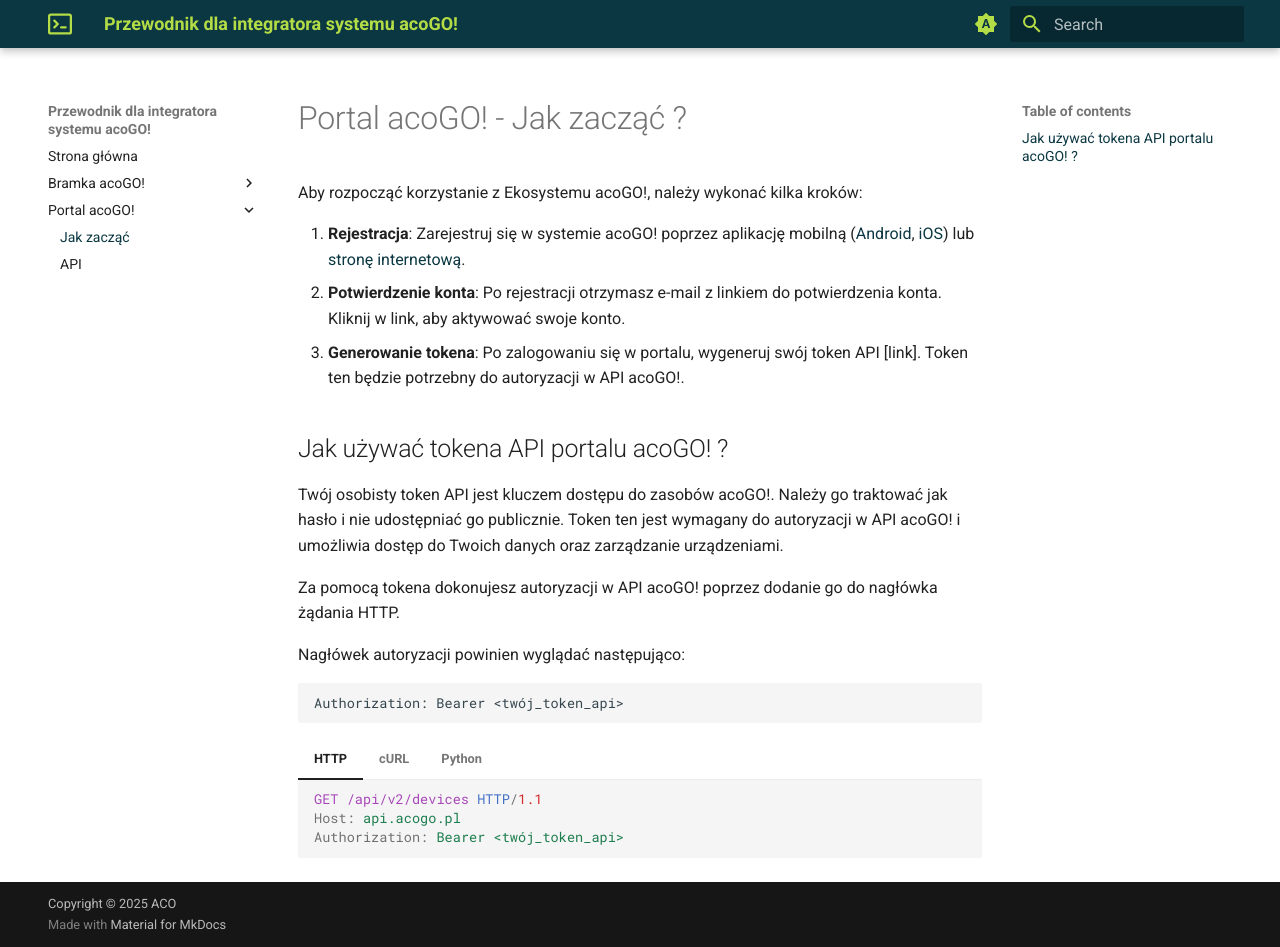
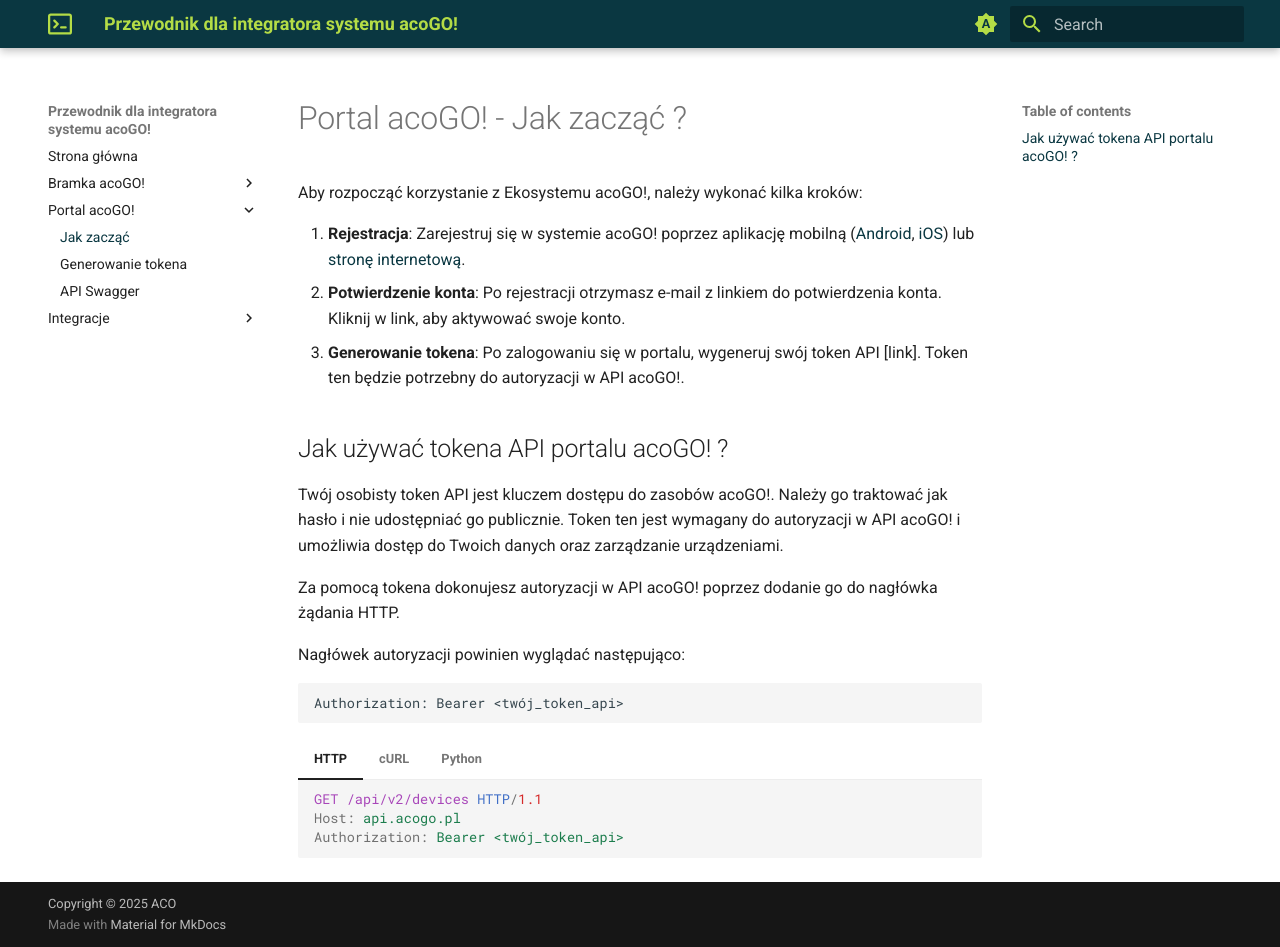
Before and after one commit to acoGO/acogo.github.io, an MkDocs documentation site: the page built from docs/portal-acogo/index.md, in a window 1280 px wide and 947 px high. Built offline with MkDocs 1.6.1 and Material for MkDocs 9.7.7, drawn with Linux system fonts in a browser that asks for light colours.

Commit message:
Edycja mkdocs i dodanie potrzebnych plików .md

```diff
--- a/mkdocs.yml
+++ b/mkdocs.yml
@@ -12,7 +12,10 @@ nav:
     - Rejestracja webhooka: bramka-acogo/rejestracja-webhooka.md
   - Portal acoGO!:
     - Jak zacząć: portal-acogo/index.md
-    - API: portal-acogo/api.md
+    - Generowanie tokena: portal-acogo/generowanie-tokena.md
+    - API Swagger: portal-acogo/swagger.md
+  - Integracje:
+    - Home Assistant: integracje/home-assistant.md
 plugins:
   - search
   - swagger-ui-tag
```
Also changed, not shown: docs/integracje/home-assistant.md (added), docs/portal-acogo/generowanie-tokena.md (added), docs/portal-acogo/swagger.md (renamed from docs/portal-acogo/api.md).
